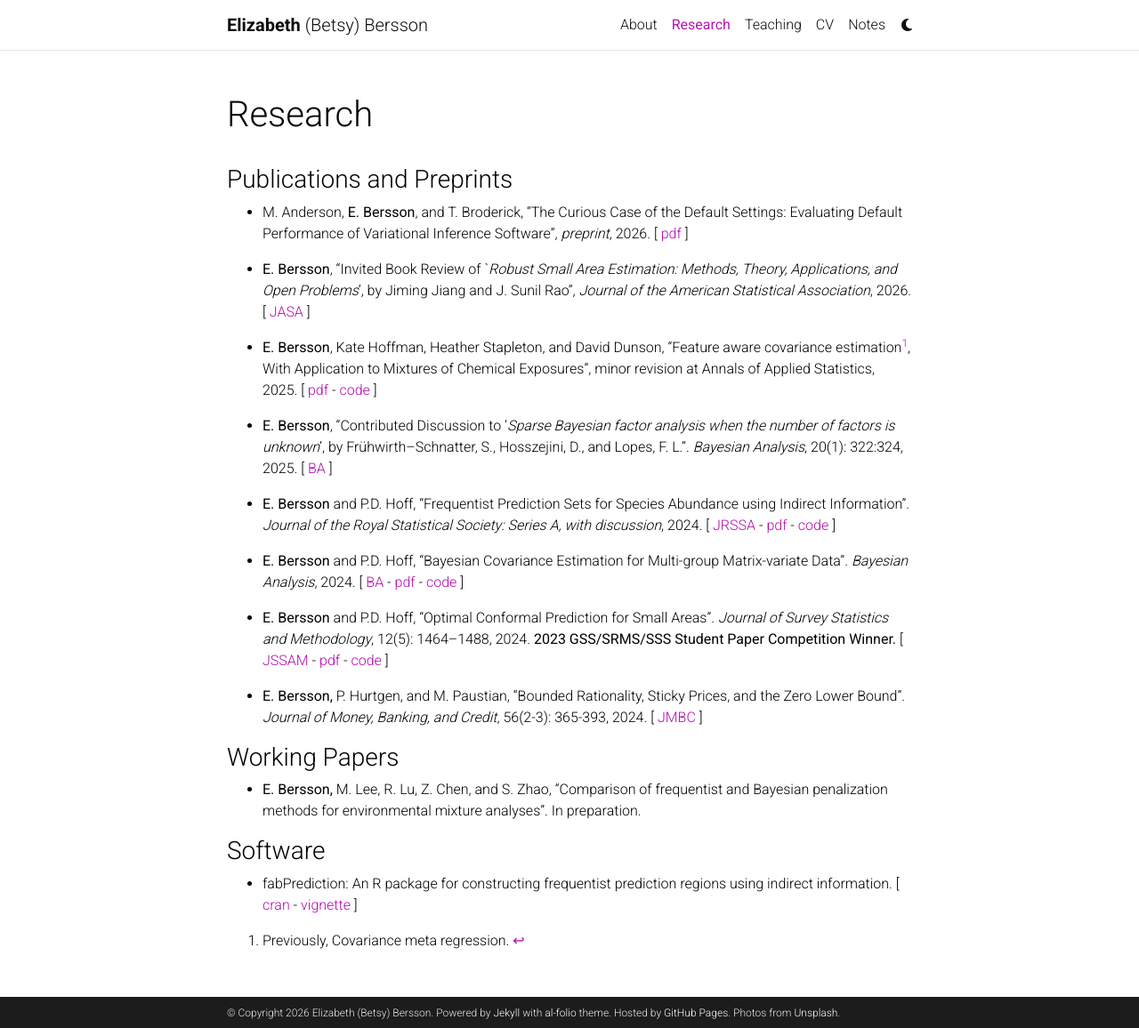
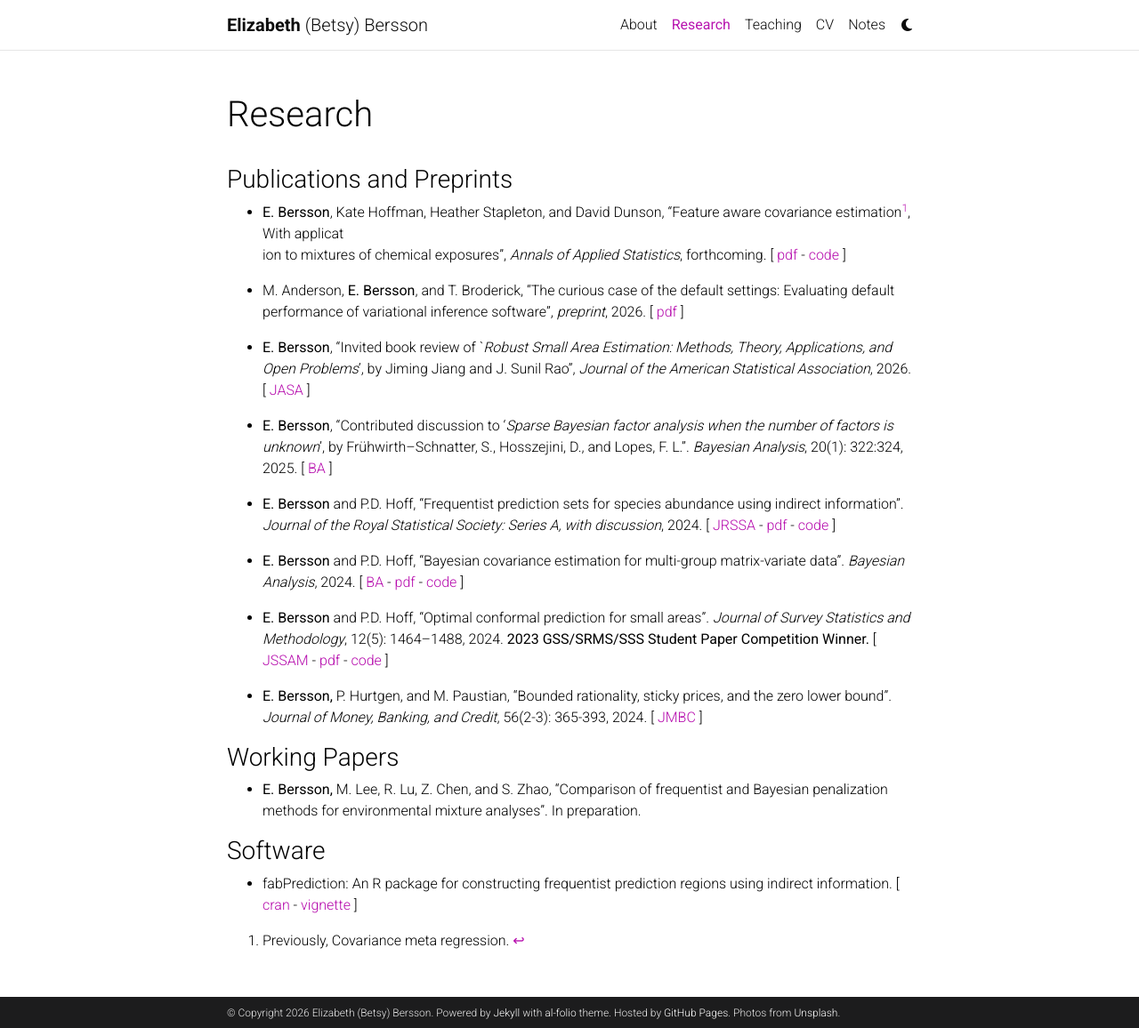
Before and after one commit to betsybersson/betsybersson.github.io, a Jekyll site: the page built from _pages/research.md, in a window 1280 px wide and 1156 px high. Shown: the whole window at 89% size. Built offline with Jekyll 4.4.1, drawn with Linux system fonts in a browser that asks for light colours; comment, search, counter and statistics services are not loaded; a style sheet for code colours, icons or effects is not loaded.

Commit message:
add FACE acceptance

```diff
--- a/_pages/research.md
+++ b/_pages/research.md
@@ -12,24 +12,26 @@
 
 <h3>Publications and Preprints</h3>
 
-- M. Anderson, <b>E. Bersson</b>, and T. Broderick, "The Curious Case of the Default Settings: Evaluating Default Performance of Variational Inference Software", <em>preprint</em>, 2026. [ [pdf](https://arxiv.org/abs/2608.01403) ]
+- <b> E. Bersson</b>, Kate Hoffman, Heather Stapleton, and David Dunson, "Feature aware covariance estimation[^1], With applicat\
+ion to mixtures of chemical exposures", <em>Annals of Applied Statistics</em>, forthcoming. [ [pdf](https://arxiv.org\
+/abs/2504.08220) - [code](https://github.com/betsybersson/covarianceMetaRegression) ]
 
-- <b> E. Bersson</b>, "Invited Book Review of `<em>Robust Small Area Estimation: Methods, Theory, Applications, and Open Problems</em>',
+- M. Anderson, <b>E. Bersson</b>, and T. Broderick, "The curious case of the default settings: Evaluating default performance of variational inference software", <em>preprint</em>, 2026. [ [pdf](https://arxiv.org/abs/2608.01403) ]
+
+- <b> E. Bersson</b>, "Invited book review of `<em>Robust Small Area Estimation: Methods, Theory, Applications, and Open Problems</em>',
 by Jiming Jiang and J. Sunil Rao", <em>Journal of the American Statistical Association</em>, 2026. [ [JASA](https://www.tandfonline.com/doi/full/10.1080/01621459.2026.2704879) ]
 
-- <b> E. Bersson</b>, Kate Hoffman, Heather Stapleton, and David Dunson, "Feature aware covariance estimation[^1], With Application to Mixtures of Chemical Exposures", <it>minor revision at Annals of Applied Statistics</it>, 2025. [ [pdf](https://arxiv.org/abs/2504.08220) - [code](https://github.com/betsybersson/covarianceMetaRegression) ]
+- <b> E. Bersson</b>, "Contributed discussion to '<em>Sparse Bayesian factor analysis when the number of factors is unknown</em>', by Fr&#252;hwirth–Schnatter, S., Hosszejini, D., and Lopes, F. L.". <em>Bayesian Analysis</em>, 20(1): 322:324, 2025. [ [BA](https://projecteuclid.org/journals/bayesian-analysis/advance-publication/Sparse-Bayesian-Factor-Analysis-When-the-Number-of-Factors-Is/10.1214/24-BA1423.full) ]
 
-- <b> E. Bersson</b>, "Contributed Discussion to '<em>Sparse Bayesian factor analysis when the number of factors is unknown</em>', by Fr&#252;hwirth–Schnatter, S., Hosszejini, D., and Lopes, F. L.". <em>Bayesian Analysis</em>, 20(1): 322:324, 2025. [ [BA](https://projecteuclid.org/journals/bayesian-analysis/advance-publication/Sparse-Bayesian-Factor-Analysis-When-the-Number-of-Factors-Is/10.1214/24-BA1423.full) ]
-
-- <b> E. Bersson </b> and P.D. Hoff, "Frequentist Prediction Sets for Species Abundance using Indirect Information".  <em>Journal of the Royal Statistical Society: Series A, with discussion</em>, 2024. [ [JRSSA](https://academic.oup.com/jrsssa/advance-article/doi/10.1093/jrsssa/qnae096/7756630) - [pdf](https://rss.org.uk/RSS/media/File-library/Events/Discussion%20meetings/Bersson_Hoff_2024.pdf) - [code](https://github.com/betsybersson/FreqPredSets_Indirect) ]
+- <b> E. Bersson </b> and P.D. Hoff, "Frequentist prediction sets for species abundance using indirect information".  <em>Journal of the Royal Statistical Society: Series A, with discussion</em>, 2024. [ [JRSSA](https://academic.oup.com/jrsssa/advance-article/doi/10.1093/jrsssa/qnae096/7756630) - [pdf](https://rss.org.uk/RSS/media/File-library/Events/Discussion%20meetings/Bersson_Hoff_2024.pdf) - [code](https://github.com/betsybersson/FreqPredSets_Indirect) ]
 
 
-- <b> E. Bersson </b> and P.D. Hoff, "Bayesian Covariance Estimation for Multi-group Matrix-variate Data". <em>Bayesian Analysis</em>, 2024. [ [BA](https://projecteuclid.org/journals/bayesian-analysis/volume--1/issue--1/Bayesian-Covariance-Estimation-for-Multi-group-Matrix-variate-Data/10.1214/24-BA1449.full) - [pdf](https://arxiv.org/pdf/2302.09211.pdf) - [code](https://github.com/betsybersson/SWAG) ]
+- <b> E. Bersson </b> and P.D. Hoff, "Bayesian covariance estimation for multi-group matrix-variate data". <em>Bayesian Analysis</em>, 2024. [ [BA](https://projecteuclid.org/journals/bayesian-analysis/volume--1/issue--1/Bayesian-Covariance-Estimation-for-Multi-group-Matrix-variate-Data/10.1214/24-BA1449.full) - [pdf](https://arxiv.org/pdf/2302.09211.pdf) - [code](https://github.com/betsybersson/SWAG) ]
 
-- <b> E. Bersson </b> and P.D. Hoff,  "Optimal Conformal Prediction for Small Areas". <em>Journal of Survey Statistics and Methodology</em>, 12(5): 1464–1488, 2024. <b> 2023 GSS/SRMS/SSS Student Paper Competition Winner. </b> [ [JSSAM](https://academic.oup.com/jssam/article-abstract/12/5/1464/7632601?utm_source=etoc&utm_campaign=jssam&utm_medium=email) - [pdf](https://arxiv.org/pdf/2204.08122.pdf) - [code](https://github.com/betsybersson/fab_sap) ]
+- <b> E. Bersson </b> and P.D. Hoff,  "Optimal conformal prediction for small areas". <em>Journal of Survey Statistics and Methodology</em>, 12(5): 1464–1488, 2024. <b> 2023 GSS/SRMS/SSS Student Paper Competition Winner. </b> [ [JSSAM](https://academic.oup.com/jssam/article-abstract/12/5/1464/7632601?utm_source=etoc&utm_campaign=jssam&utm_medium=email) - [pdf](https://arxiv.org/pdf/2204.08122.pdf) - [code](https://github.com/betsybersson/fab_sap) ]
 
 
-- <b> E. Bersson, </b> P. Hurtgen, and M. Paustian, "Bounded Rationality, Sticky Prices, and the Zero Lower Bound". <em>Journal of Money, Banking, and Credit</em>, 56(2-3): 365-393, 2024. [ [JMBC](http://doi.org/10.1111/jmcb.13065) ]
+- <b> E. Bersson, </b> P. Hurtgen, and M. Paustian, "Bounded rationality, sticky prices, and the zero lower bound". <em>Journal of Money, Banking, and Credit</em>, 56(2-3): 365-393, 2024. [ [JMBC](http://doi.org/10.1111/jmcb.13065) ]
 
 
 
```
